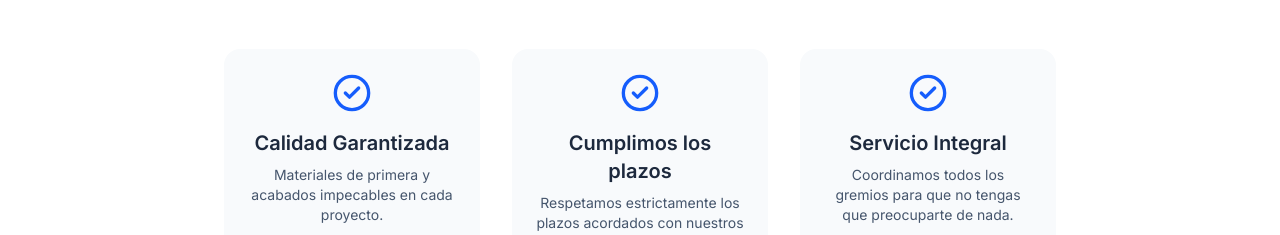
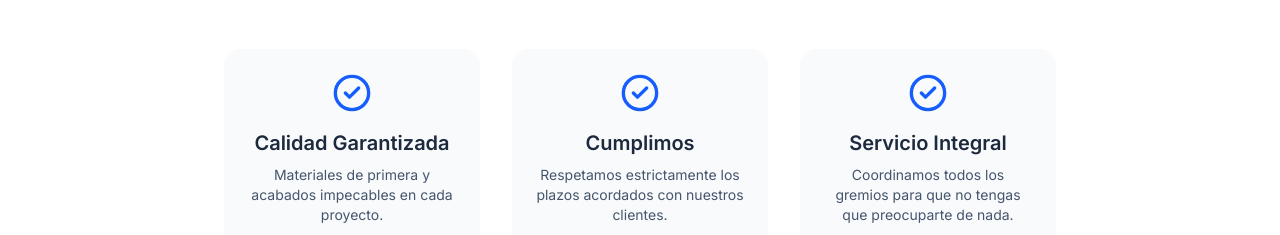
Before and after one commit to raulgalan19-lgtm/sitio-Reformas, a Next.js app: page / in a window 1280 px wide. Shown: the part 1089-1324 px from the top of the page. Built offline with nearby package versions, Linux system fonts and the light colour scheme.

Commit message:
Shorten heading from 'Cumplimos los plazos' to 'Cumplimos'

```diff
--- a/app/page.js
+++ b/app/page.js
@@ -97,7 +97,7 @@ const About = () => {
           <div className={`flex flex-col items-center p-6 bg-slate-50 rounded-2xl transition-all duration-[3500ms] delay-[1200ms] ease-out transform ${isVisible ? 'translate-y-0 opacity-100' : 'translate-y-24 opacity-0'
             }`}>
             <CheckCircle2 className="w-10 h-10 text-blue-600 mb-4" />
-            <h3 className="text-xl font-semibold text-slate-800 mb-2">Cumplimos los plazos</h3>
+            <h3 className="text-xl font-semibold text-slate-800 mb-2">Cumplimos</h3>
             <p className="text-slate-600 text-center text-sm">Respetamos estrictamente los plazos acordados con nuestros clientes.</p>
           </div>
           <div className={`flex flex-col items-center p-6 bg-slate-50 rounded-2xl transition-all duration-[3500ms] delay-[1800ms] ease-out transform ${isVisible ? 'translate-y-0 opacity-100' : 'translate-y-24 opacity-0'
```
